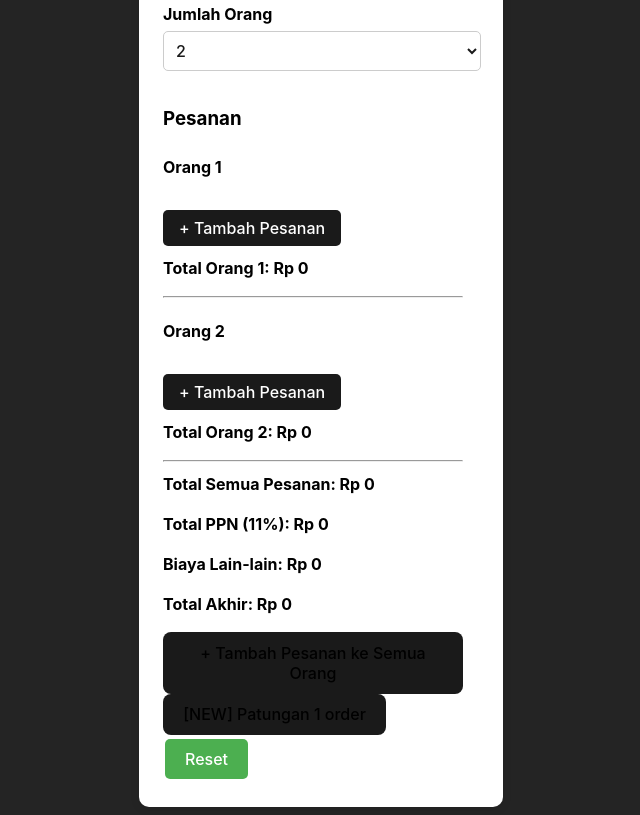
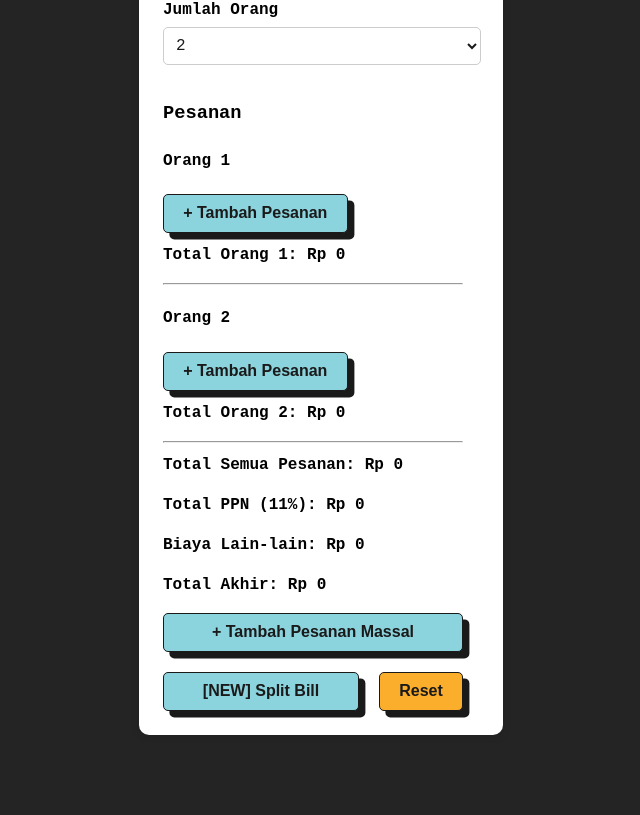
Before and after one commit to TeukuRizqyRamadhan/patungan, a React (Vite) app: page / in a window 1280 px wide. Shown: the part 252-1067 px from the top of the page, without its empty margins (319-959 px from the left). After the commit the page ends 995 px from the top, so only its background shows below. Built offline with nearby package versions, Linux system fonts and the light colour scheme.

Commit message:
css saweria style

```diff
--- a/src/components/SplitBillCalculator.tsx
+++ b/src/components/SplitBillCalculator.tsx
@@ -76,20 +76,6 @@ export default function SplitBillCalculator() {
         setOrders(newOrders);
         setModalVisible(false);
     };
-
-    // const handleAddPatunganOrder = () => {
-    //     setOrders(prevOrders => {
-    //         const newOrders = [...prevOrders];
-    //         selectedPeople.forEach((isSelected, index) => {
-    //             if (isSelected) {
-    //                 const formattedPrice = orderPrice.replace(/\D/g, "");
-    //                 newOrders[index] = [...newOrders[index], { name: orderName, price: formattedPrice, splitCount: orderSplitCount }];
-    //             }
-    //         });
-    //         return newOrders;
-    //     });
-    //     setPatunganModalVisible(false);
-    // };
 
     const totalPerPerson = orders.map(personOrders =>
         personOrders.reduce((sum, order) => sum + (parseFloat(order.price.replace(/\./g, "")) || 0) / order.splitCount, 0)
@@ -204,13 +190,17 @@ export default function SplitBillCalculator() {
                 <p className="result">Biaya Lain-lain: Rp {formatCurrency(extraCostValue.toFixed(0))}</p>
                 <p className="result final">Total Akhir: Rp {formatCurrency(finalTotal.toFixed(0))}</p>
 
-                <button className="add-order-button" onClick={() => setModalVisible(true)}>
-                    + Tambah Pesanan ke Semua Orang
-                </button>
-                <button className="add-order-button" onClick={() => setPatunganModalVisible(true)}>
-                    [NEW] Patungan 1 order
-                </button>
-                <button className="reset-button modern" onClick={handleReset}>Reset</button>
+                <div className="button-1">
+                    <button className="add-order-button" onClick={() => setModalVisible(true)}>
+                        + Tambah Pesanan Massal
+                    </button>
+                </div>
+                <div className="button-2">
+                    <button className="add-order-button" onClick={() => setPatunganModalVisible(true)}>
+                        [NEW] Split Bill
+                    </button>
+                    <button className="reset-order-button" onClick={handleReset}>Reset</button>
+                </div>
 
                 {/* Modal Box untuk Tambah Pesanan ke Semua Orang */}
                 {modalVisible && (
@@ -299,6 +289,6 @@ export default function SplitBillCalculator() {
                     </div>
                 )}
             </div>
-        </div>
+        </div >
     );
 }
--- a/src/styles/SplitBillCalculator.css
+++ b/src/styles/SplitBillCalculator.css
@@ -1,5 +1,6 @@
 :root {
-    font-family: Inter, system-ui, Avenir, Helvetica, Arial, sans-serif;
+    @import url('https://fonts.googleapis.com/css2?family=IBM+Plex+Mono:ital,wght@0,100;0,200;0,300;0,400;0,500;0,600;0,700;1,100;1,200;1,300;1,400;1,500;1,600;1,700&display=swap');
+    font-family: 'IBM Plex Mono', monospace;
     line-height: 1.5;
     font-weight: 400;
 
@@ -46,21 +47,6 @@ h1 {
     line-height: 1.1;
 }
 
-button {
-    border-radius: 8px;
-    border: 1px solid transparent;
-    padding: 0.6em 1.2em;
-    font-size: 1em;
-    font-weight: 500;
-    font-family: inherit;
-    background-color: #1a1a1a;
-    cursor: pointer;
-    transition: border-color 0.25s;
-}
-
-button:hover {
-    border-color: #646cff;
-}
 
 button:focus,
 button:focus-visible {
@@ -214,21 +200,79 @@ p {
 }
 
 /* Button Styles */
-.add-button,
-.cancel-button {
-    margin-top: 10px;
-    padding: 8px 16px;
-    border: none;
-    /* background-color: #007bff; */
-    color: white;
+.add-button {
+    color: #1a1a1a;
+    background-color: #8BD3DD;
+    font-weight: bold;
+    font-size: 16px;
+    border-radius: 5px;
+    border: 1px solid #1a1a1a;
+    padding: 0.6em 1.2em;
+    box-shadow: 0.4rem 0.4rem 0 #1a1a1a;
     cursor: pointer;
-    border-radius: 5px;
 }
 
-.add-button:hover,
-.cancel-button:hover {
-    background-color: #0056b3;
+.cancel-button {
+    color: #1a1a1a;
+    background-color: #FAAE2B;
+    font-weight: bold;
+    font-size: 16px;
+    border-radius: 5px;
+    border: 1px solid #1a1a1a;
+    padding: 0.6em 1.2em;
+    box-shadow: 0.4rem 0.4rem 0 #1a1a1a;
+    cursor: pointer;
 }
+
+
+.button-1 {
+    margin-bottom: 20px;
+}
+
+.button-1 .add-order-button {
+    color: #1a1a1a;
+    background-color: #8BD3DD;
+    font-weight: bold;
+    font-size: 16px;
+    border-radius: 5px;
+    border: 1px solid #1a1a1a;
+    padding: 0.6em 1.2em;
+    box-shadow: 0.4rem 0.4rem 0 #1a1a1a;
+    cursor: pointer;
+    width: 100%;
+}
+
+.button-2 {
+    display: flex;
+    gap: 20px;
+}
+
+.button-2 .add-order-button {
+    color: #1a1a1a;
+    background-color: #8BD3DD;
+    font-weight: bold;
+    font-size: 16px;
+    border-radius: 5px;
+    border: 1px solid #1a1a1a;
+    padding: 0.6em 1.2em;
+    box-shadow: 0.4rem 0.4rem 0 #1a1a1a;
+    cursor: pointer;
+    flex: 1;
+}
+
+.button-2 .reset-order-button {
+    color: #1a1a1a;
+    background-color: #FAAE2B;
+    font-weight: bold;
+    font-size: 16px;
+    border-radius: 5px;
+    border: 1px solid #1a1a1a;
+    padding: 0.6em 1.2em;
+    box-shadow: 0.4rem 0.4rem 0 #1a1a1a;
+    cursor: pointer;
+}
+
+
 
 .checkbox-container {
     margin: 5px 0;
@@ -249,32 +293,20 @@ span {
     margin-top: 10px;
 }
 
-.reset-button.modern {
-    background-color: #4CAF50;
-    /* Warna Hijau */
-    color: white;
-    border: none;
-    padding: 10px 20px;
-    cursor: pointer;
-    font-size: 16px;
-    border-radius: 5px;
-    transition: background-color 0.3s;
-}
 
-.reset-button.modern:hover {
-    background-color: #45a049;
+.button-order {
+    display: flex;
+    gap: 20px;
 }
 
 .button-order button {
-    border: none;
-    color: white;
-    padding: 10px 20px;
-    text-align: center;
-    text-decoration: none;
-    display: inline-block;
+    color: #1a1a1a;
+    background-color: #FAAE2B;
+    font-weight: bold;
     font-size: 16px;
-    margin: 4px 2px;
+    border-radius: 5px;
+    border: 1px solid #1a1a1a;
+    padding: 0.6em 1.2em;
+    box-shadow: 0.4rem 0.4rem 0 #1a1a1a;
     cursor: pointer;
-    border-radius: 5px;
-    transition: background-color 0.3s ease;
 }
```
